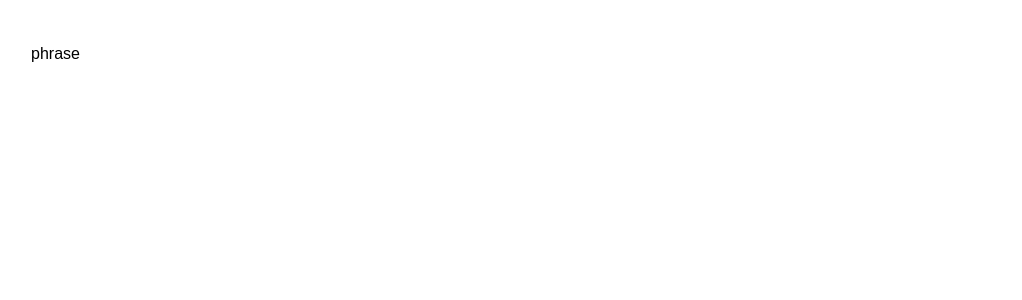
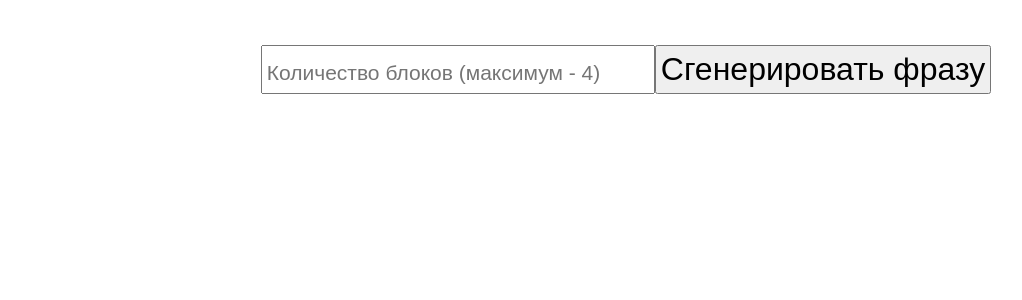
Before and after one commit to spleekz/phraze, a React (Create React App) app: page / in a window 1280 px wide. Shown: the top 300 px of the page, without its empty margins (14-1036 px from the left). Built offline with nearby package versions, Linux system fonts and the light colour scheme.

Commit message:
add search form component

```diff
--- a/src/App.tsx
+++ b/src/App.tsx
@@ -1,5 +1,6 @@
 import React, { FC } from 'react'
 import { createGlobalStyle } from 'styled-components'
+import { SearchForm } from './components/SearchForm'
 
 const GlobalStyles = createGlobalStyle`
   * {
@@ -16,7 +17,7 @@ export const App: FC = () => {
   return (
     <>
       <GlobalStyles />
-      <div>phrase</div>
+      <SearchForm />
     </>
   )
 }
--- /dev/null
+++ b/src/components/SearchForm.tsx
@@ -0,0 +1,42 @@
+import React, { FC } from 'react'
+import styled from 'styled-components'
+import { useStore } from '../stores/RootStore/RootStoreContext'
+
+const SearchFormContainer = styled.div`
+  display: flex;
+  flex-direction: column;
+  align-items: center;
+`
+const FieldsContainer = styled.div`
+  display: flex;
+  justify-content: space-between;
+`
+const SearchInput = styled.input`
+  font-size: 30px;
+  padding: 0 0 0 4px;
+  &::placeholder {
+    font-size: 21px;
+  }
+`
+const GenerateButton = styled.button`
+  font-size: 32px;
+  padding: 4px;
+  &:hover {
+    cursor: pointer;
+  }
+`
+
+export const SearchForm: FC = () => {
+  const { PhrasesStore } = useStore()
+
+  return (
+    <SearchFormContainer>
+      <FieldsContainer>
+        <SearchInput
+          placeholder={`Количество блоков (максимум - ${PhrasesStore.maxNumberOfBlocks})`}
+        />
+        <GenerateButton>Сгенерировать фразу</GenerateButton>
+      </FieldsContainer>
+    </SearchFormContainer>
+  )
+}
```
